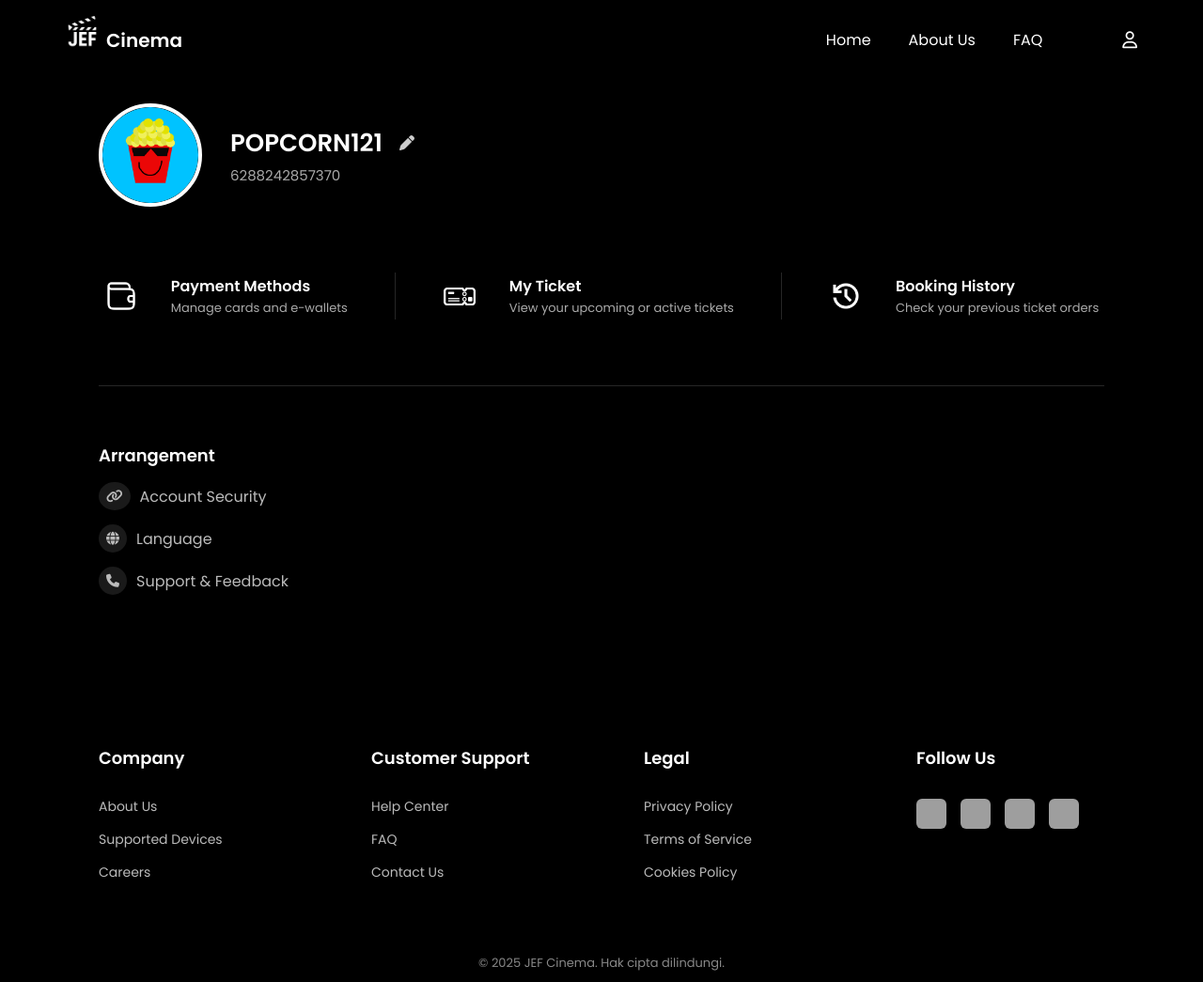
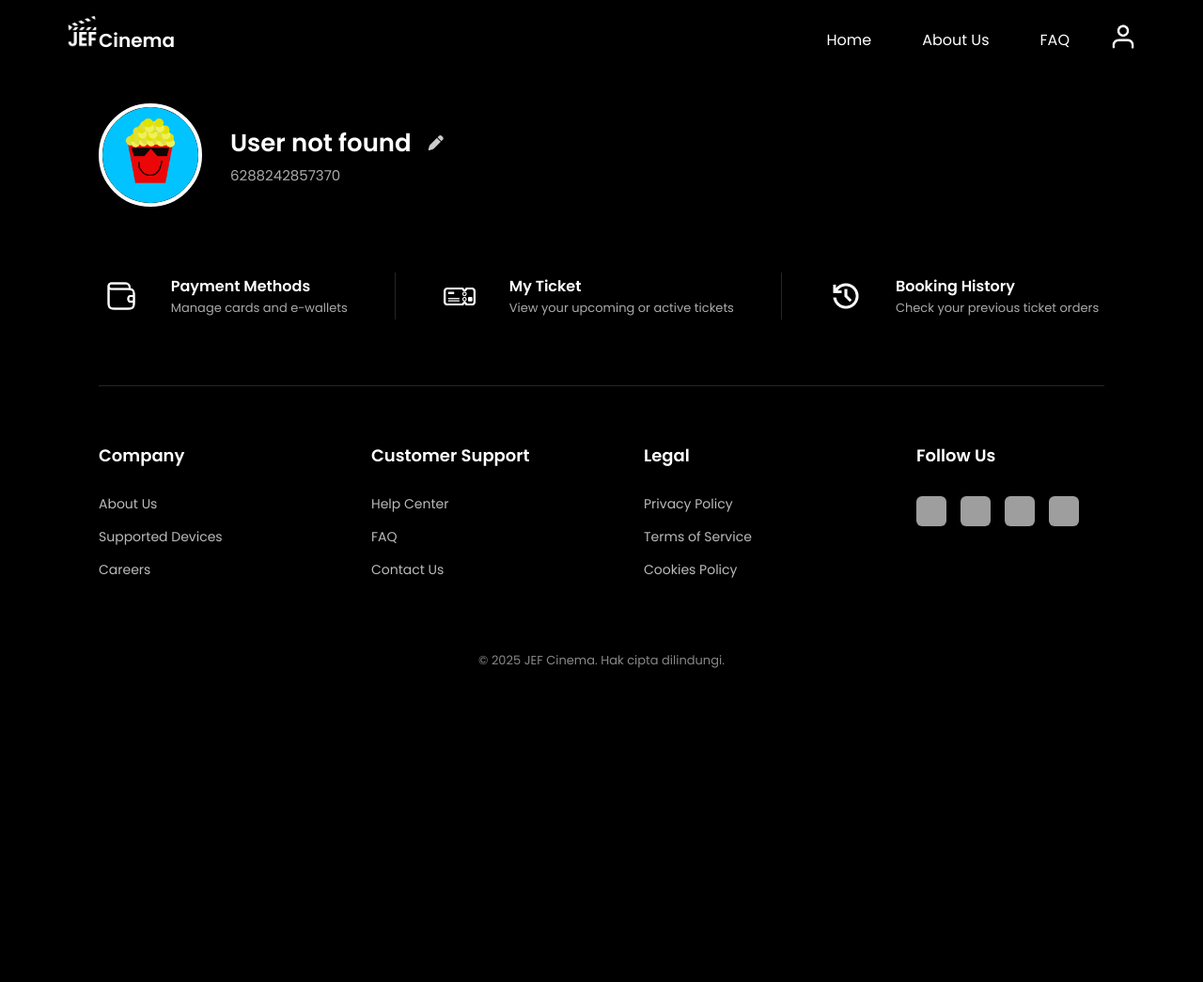
Before and after one commit to haniiww/PWL-KELOMPOK-8, a PHP site: page /profile.php in a window 1280 px wide. Shown: the whole page at 94% size. After the commit the page ends 711 px from the top, so only its background shows below. Run offline with PHP 8.4, Linux system fonts and the light colour scheme; the visitor is signed in with stand-in values (Sample User, id 1); data that the repository does not hold is empty; grey boxes are pictures that could not be loaded.

Commit message:
database-user-session:WIP

```diff
--- a/User_input/User.php
+++ b/User_input/User.php
@@ -14,7 +14,9 @@ if ($_SERVER['REQUEST_METHOD'] === 'POST') {
 
     if ($stmt->affected_rows > 0) {
         $userId = $connection->insert_id;
-        header("Location: ../profile.php?id=" . $userId);
+        session_start();
+        $_SESSION['user_id'] = $userId;
+        header("Location: ../homepage.php");
         exit();
     } else {
         echo "Error storing user: " . $stmt->error;
--- a/User_input/login.php
+++ b/User_input/login.php
@@ -16,7 +16,7 @@ if ($_SERVER['REQUEST_METHOD'] === 'POST') {
         $user = $result->fetch_assoc();
         if (password_verify($password, $user['password'])) {
             $_SESSION['user_id'] = $user['id'];
-            header("Location: ../profile.php?id=" . $user['id']);
+            header("Location: ../homepage.php");
             exit();
         } else {
             header("Location: ../logIn.php?error=1");
--- a/header.php
+++ b/header.php
@@ -1,103 +1,11 @@
-<style>
-@import url('https://fonts.googleapis.com/css2?family=Poppins:wght@400;600&display=swap');
-
-* {
-    margin: 0;
-    padding: 0;
-    box-sizing: border-box;
+<?php
+if (session_status() === PHP_SESSION_NONE) {
+    session_start();
 }
-
-body {
-    color: white;
-    font-family: 'Poppins';
+$isLoggedIn = isset($_SESSION['user_id']);
+if ($isLoggedIn) {
+    include 'header_logged_in.php';
+} else {
+    include 'header_logged_out.php';
 }
-
-.header {
-    padding: 15px 0;
-}
-
-.isi {
-    width: 100%;
-    display: flex;
-    justify-content: space-between;
-    align-items: center;
-    padding: 0 70px;
-}
-
-.logo {
-    display: flex;
-    align-items: center;
-    text-decoration: none;
-    color: white;
-    font-size: 20px;
-    font-weight: bold;
-    height: 55px;
-}
-
-.logo img {
-    width: 35px;
-    height: 35px;
-    object-fit: contain;
-    border-radius: 8px;
-    margin-bottom: 18px;
-    vertical-align: middle;
-}
-
-.menu-kanan {
-    display: flex;
-    align-items: center;
-    gap: 20px;
-}
-
-.menu a {
-    color: white;
-    text-decoration: none;
-    font-size: 16px;
-    padding: 8px 12px;
-    border-radius: 6px;
-    transition: all 0.3s ease;
-}
-
-.menu a:hover {
-    background-color: rgba(255, 255, 255, 0.1);
-    transform: translateY(-2px);
-}
-
-.tombol-auth {
-    display: flex;
-    gap: 15px;
-    margin-right: 10px;
-}
-
-.btn {
-    padding: 8px 18px;
-    border-radius: 100px;
-    text-decoration: none;
-    font-size: 14px;
-    font-weight: 600;
-    border: 2px solid white;
-    background-color: transparent;
-    color: white;
-    transition: all 0.3s ease;
-}
-
-.btn:hover {
-    background-color: rgba(255, 255, 255, 0.15);
-}
-</style>
-
-<header class="header">
-    <div class="isi">
-        <a href="homepage.php" class="logo">
-            <img src="header&footer/JEF (2).png" alt="Logo">
-            Cinema
-        </a>
-
-        <div class="menu-kanan">
-            <div class="tombol-auth">
-                <a href="logIn.php" class="btn btn-login">Login</a>
-                <a href="signup.php" class="btn btn-signup">Sign Up</a>
-            </div>
-        </div>
-    </div>
-</header>
+?>
--- /dev/null
+++ b/header_logged_in.php
@@ -0,0 +1,184 @@
+<?php
+if (session_status() === PHP_SESSION_NONE) {
+    session_start();
+}
+$userName = '';
+if (isset($_SESSION['user_id'])) {
+    require_once 'User_input/db_Connection.php';
+    $query = "SELECT name FROM users WHERE id = ?";
+    $stmt = $connection->prepare($query);
+    $stmt->bind_param('i', $_SESSION['user_id']);
+    $stmt->execute();
+    $result = $stmt->get_result();
+    if ($result->num_rows > 0) {
+        $user = $result->fetch_assoc();
+        $userName = htmlspecialchars($user['name']);
+    }
+    $stmt->close();
+}
+?>
+<style>
+@import url('https://fonts.googleapis.com/css2?family=Poppins:wght@400;600&display=swap');
+
+* {
+    margin: 0;
+    padding: 0;
+    box-sizing: border-box;
+}
+
+body {
+    color: white;
+    font-family: 'Poppins';
+}
+
+.header {
+    padding: 15px 0;
+}
+
+.nav-container {
+    width: 100%;
+    display: flex;
+    justify-content: space-between;
+    align-items: center;
+    padding: 0 70px;
+}
+
+.logo {
+    display: flex;
+    align-items: center;
+    text-decoration: none;
+    color: white;
+    font-size: 20px;
+    font-weight: bold;
+    height: 55px;
+}
+
+.logo img {
+    width: 35px;
+    height: 35px;
+    object-fit: contain;
+    border-radius: 8px;
+    margin-bottom: 18px;
+    vertical-align: middle;
+}
+
+.nav-menu {
+    display: flex;
+    list-style: none;
+    gap: 30px;
+    margin: 0;
+    padding: 0;
+}
+
+.nav-link {
+    color: white;
+    text-decoration: none;
+    font-size: 16px;
+    padding: 8px 12px;
+    border-radius: 6px;
+    transition: all 0.3s ease;
+}
+
+.nav-link:hover {
+    background-color: rgba(255, 255, 255, 0.1);
+    transform: translateY(-2px);
+}
+
+.menu-kanan {
+    display: flex;
+    align-items: center;
+    gap: 20px;
+}
+
+.menu a {
+    color: white;
+    text-decoration: none;
+    font-size: 16px;
+    padding: 8px 12px;
+    border-radius: 6px;
+    transition: all 0.3s ease;
+}
+
+.menu a:hover {
+    background-color: rgba(255, 255, 255, 0.1);
+    transform: translateY(-2px);
+}
+
+.tombol-auth {
+    display: flex;
+    gap: 15px;
+    margin-right: 10px;
+}
+
+.btn {
+    padding: 8px 18px;
+    border-radius: 100px;
+    text-decoration: none;
+    font-size: 14px;
+    font-weight: 600;
+    border: 2px solid white;
+    background-color: transparent;
+    color: white;
+    transition: all 0.3s ease;
+}
+
+.btn:hover {
+    background-color: rgba(255, 255, 255, 0.15);
+}
+
+.right-side {
+    display: flex;
+    align-items: center;
+    gap: 30px;
+}
+
+.user-info {
+    display: flex;
+    align-items: center;
+    gap: 15px;
+}
+
+.user-info img {
+    color: white;
+    text-decoration: none;
+    width: auto;
+    height: 30px;
+}
+
+.logout-btn {
+    background-color: transparent;
+    border: 2px solid white;
+    color: white;
+    padding: 8px 18px;
+    border-radius: 100px;
+    font-size: 14px;
+    font-weight: 600;
+    cursor: pointer;
+    transition: all 0.3s ease;
+}
+
+.logout-btn:hover {
+    background-color: rgba(255, 255, 255, 0.15);
+}
+</style>
+
+<header class="header">
+    <nav class="nav-container">
+        <a href="homepage.php" class="logo">
+            <img src="header&footer/JEF (2).png" alt="Logo">
+            Cinema
+        </a>
+
+        <div class="right-side">
+            <ul class="nav-menu" id="navMenu">
+                <li><a href="homepage.php" class="nav-link">Home</a></li>
+                <li><a href="about_us.php" class="nav-link">About Us</a></li>
+                <li><a href="#" class="nav-link">FAQ</a></li>
+            </ul>
+
+            <div class="user-info">
+                <a href="profile.php"><img src="header&footer/Untitled__10__page-0001-removebg-preview.png" alt="Profile"></a>
+            </div>
+        </div>
+    </nav>
+</header>
--- /dev/null
+++ b/index.php
@@ -0,0 +1,4 @@
+<?php
+header("Location: homepage.php");
+exit();
+?>
--- a/logIn.php
+++ b/logIn.php
@@ -9,6 +9,7 @@
     <link rel="stylesheet" href="https://cdnjs.cloudflare.com/ajax/libs/font-awesome/6.4.0/css/all.min.css">
 </head>
 <body>
+
 
 <div class="back-arrow" onclick="goBack()">
   <a href="homepage.php">
--- a/profile.css
+++ b/profile.css
@@ -9,83 +9,6 @@
 body {
     background-color: #000;
     color: #fff;
-}
-
-.header {
-    backdrop-filter: blur(10px);
-    padding: 15px 70px;
-}
-
-.nav-container {
-    display: flex;
-    justify-content: space-between;
-    align-items: center;
-}
-
-.logo {
-    display: flex;
-    align-items: center;
-    text-decoration: none;
-    color: white;
-    font-size: 20px;
-    font-weight: bold;
-    height: 55px;
-}
-
-.logo img {
-    width: 35px;
-    height: 35px;
-    object-fit: contain;
-    border-radius: 8px;
-    margin-bottom: 18px;
-    margin-right: 8px;
-}
-
-.nav-menu {
-    display: flex;
-    gap: 40px;
-    list-style: none;
-    margin-right: -700px;
-}
-
-.nav-link {
-    color: #ffffff;
-    text-decoration: none;
-    font-weight: lighter;
-    font-size: 16px;
-    transition: all 0.3s ease;
-    position: relative;
-}
-
-.nav-link::after {
-    content: '';
-    position: absolute;
-    bottom: -5px;
-    left: 0;
-    width: 0;
-    height: 2px;
-    background: linear-gradient(135deg, #ff6b6b, #4ecdc4);
-    transition: width 0.3s ease;
-}
-
-.nav-link:hover::after {
-    width: 100%;
-}
-
-.nav-link:hover {
-    color: #4ecdc4;
-}
-
-.fa-user {
-    color: #ffffff;
-    font-size: 18px;
-    cursor: pointer;
-    transition: color 0.3s ease;
-    margin-left: 100px;
-}
-
-.fa-user:hover {
-    color: #4ecdc4;
 }
 
 /* ===== PROFILE SECTION ===== */
--- a/profile.js
+++ b/profile.js
@@ -24,9 +24,7 @@ saveBtn.addEventListener("click", () => {
     return;
   }
 
-  // Get user ID from URL or assume it's available (e.g., from session)
-  const urlParams = new URLSearchParams(window.location.search);
-  const userId = urlParams.get('id') || 1; // Default to 1 if not present, adjust as needed
+  // userId is now defined in the PHP script above
 
   // Send AJAX request to update username in database
   fetch('User_input/update_username.php', {
--- a/profile.php
+++ b/profile.php
@@ -1,3 +1,12 @@
+<?php
+if (session_status() === PHP_SESSION_NONE) {
+    session_start();
+}
+if (!isset($_SESSION['user_id'])) {
+    header("Location: logIn.php");
+    exit();
+}
+?>
 <!DOCTYPE html>
 <html lang="en">
 <head>
@@ -8,23 +17,7 @@
     <link rel="stylesheet" href="https://cdnjs.cloudflare.com/ajax/libs/font-awesome/6.5.0/css/all.min.css"/>
 </head>
 <body>
-<header class="header">
-    <nav class="nav-container">
-        <a href="index.php" class="logo">
-        <img src="header&footer/JEF (2).png" alt="Logo"> Cinema
-        </a>
-
-        <ul class="nav-menu" id="navMenu">
-        <li><a href="homepage.php" class="nav-link">Home</a></li>
-        <li><a href="about_us.php" class="nav-link">About Us</a></li>
-        <li><a href="#" class="nav-link">FAQ</a></li>
-        </ul>
-
-        <div style="display: flex; align-items: center; gap: 20px;">
-        <i class="fa-regular fa-user"></i>
-        </div>
-    </nav>
-</header>
+<?php include './header.php' ?>
 
 <section class="profile-container">
     <div class="profile-header">
@@ -36,9 +29,7 @@
     <div class="profile-info">
     <h2 id="profileName">
         <?php
-        // Assuming user ID is passed via URL, e.g., profile.php?id=1
-        if (isset($_GET['id'])) {
-            $userId = intval($_GET['id']);
+        $userId = $_SESSION['user_id'];
         require_once 'User_input/db_Connection.php';
         $query = "SELECT name FROM users WHERE id = ?";
         $stmt = $connection->prepare($query);
@@ -52,10 +43,6 @@
             echo "User not found";
         }
         $stmt->close();
-            $connection->close();
-        } else {
-            echo "POPCORN121"; // Default name if no ID
-        }
         ?>
         <i class="fa-solid fa-pen edit-btn" id="editNameBtn"></i>
     </h2>
@@ -106,16 +93,13 @@
     </div>
 
 
-    <div class="arrangement">
-        <h3>Arrangement</h3>
-        <div class="arr-item"><i class="fa-solid fa-link"></i> Account Security</div>
-        <div class="arr-item"><i class="fa-solid fa-globe"></i> Language</div>
-        <div class="arr-item"><i class="fa-solid fa-phone"></i> Support & Feedback</div>
-    </div>
 </section>
 
 <?php include './footer.php' ?>
 
+<script>
+    const userId = <?php echo $_SESSION['user_id']; ?>;
+</script>
 <script src="profile.js"></script>
 </body>
 </html>
--- a/signup.php
+++ b/signup.php
@@ -19,9 +19,10 @@
     <title>SignUp</title>
     <link rel="stylesheet" href="signup.css">
     <link href="https://fonts.googleapis.com/css2?family=Poppins:wght@400;600&display=swap" rel="stylesheet">
-    <link rel="stylesheet" href="https://cdnjs.cloudflare.com/ajax/libs/font-awesome/6.4.0/css/all.min.css">
+    <link rel="stylesheet" href="https://cdnjs.cloudeeeflare.com/ajax/libs/font-awesome/6.4.0/css/all.min.css">
 </head>
 <body>
+
 
 <a href="homepage.php" class="back-arrow">
     <i class="fas fa-arrow-left"></i>
```
Also changed, not shown: TODO.md (deleted, +0 -8 lines), header_logged_out.php (added, +103 -0 lines), logout.php (added, +9 -0 lines), header&footer/Untitled__10__page-0001-removebg-preview.png (added). Lines whose indentation alone changed are shown as unchanged.
